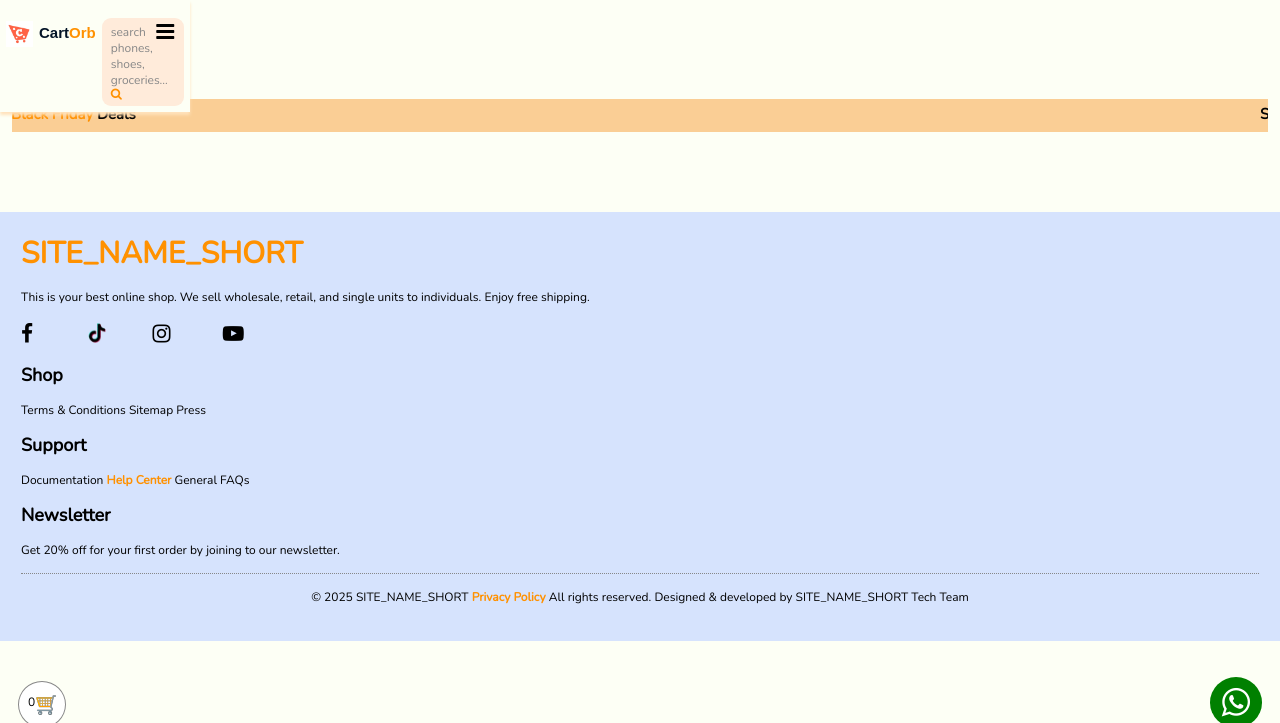
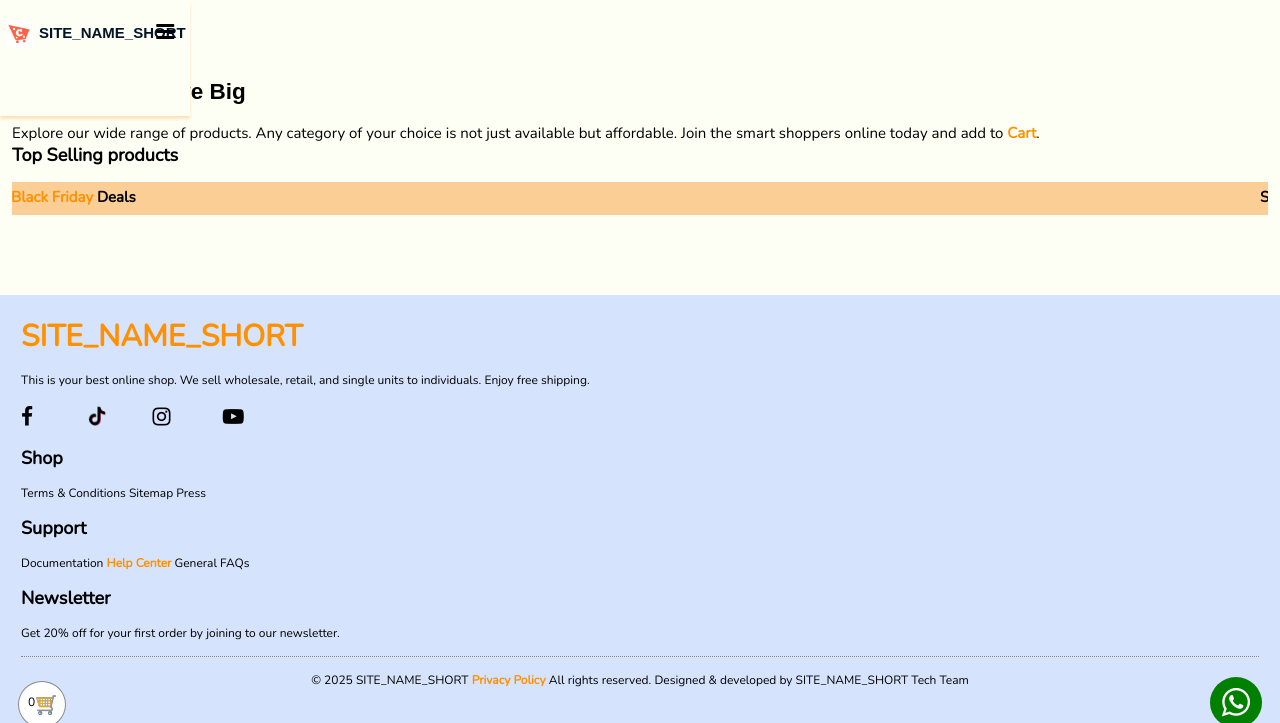
Before and after one commit to Arhinze/cartorb, a PHP site: page /index.php in a window 1280 px wide. Shown: the top 723 px of the page. Run offline with PHP 8.4, Linux system fonts and the light colour scheme; data that the repository does not hold is empty; a stand-in replaces the project's code that opens the database connection; some libraries are stand-ins or nearby versions; some web fonts are replaced.

Commit message:
adding an intro on the homepage

```diff
--- a/views/Index_Segments.php
+++ b/views/Index_Segments.php
@@ -28,7 +28,7 @@ class Index_Segments{
                     <img src="/static/images/tiny_site_logo_cartorb.png" class="site_logo"/>
                 </div>
                 <h1 class="site_name">
-                    <a href="/">Cart<span style="color:#ff9100">Orb</span><!--site_name--></a>
+                    <a href="/"><span>$site_name</span><!--site_name--></a>
                 </h1>
                 <div class="header_search_icon" onclick="show_div('header_search')">
                     search phones, shoes, groceries... &nbsp;  <i class="fa fa-search"></i>
@@ -127,7 +127,9 @@ HTML;
             $site_name_uc = strtoupper($site_name);
 
                 echo <<<HTML
-                    <div class="main_body"><!-- .main_body starts -->
+                <div class="main_body"><!-- .main_body starts -->
+                    <h2>Shop Smart. Save Big</h2>
+                    <div>Explore our wide range of products. Any category of your choice is not just available but affordable. Join the smart shoppers online today and add to <b style="color:#ff9100">Cart</b>.</div>
                     <!-- All selling on --site starts -->
                     <!-- 1 to 6 -->
                     <div class="topselling_div" style="flex-wrap:wrap"><!-- .flex_div starts(.topselling) -->
```
